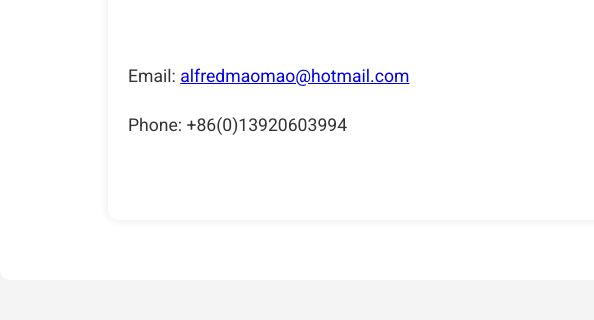
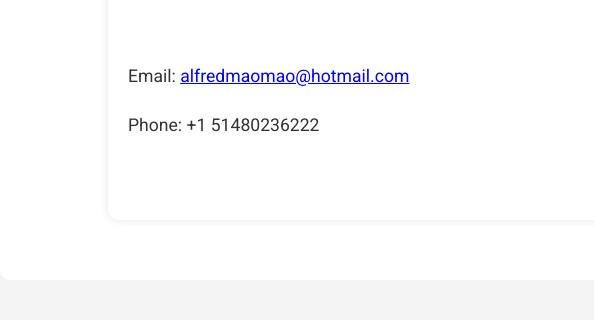
Before and after one commit to alfredmaomao/pengyang.github.io, a plain HTML site: page index.html in a window 1280 px wide. Shown: the part 2623-2943 px from the top of the page, 0-594 px from the left. Drawn offline with Linux system fonts and the light colour scheme.

Commit message:
Update index.html

```diff
--- a/index.html
+++ b/index.html
@@ -83,7 +83,7 @@
             <div class="container">
                 <h2>Contact</h2>
                 <p>Email: <a href="mailto:alfredmaomao@hotmail.com">alfredmaomao@hotmail.com</a></p>
-                <p>Phone: +86(0)13920603994</p>
+                <p>Phone: +1 51480236222</p>
                 <div class="social-icons">
                     <a href="https://www.linkedin.com/" target="_blank"><i class="fab fa-linkedin"></i></a>
                     <a href="https://github.com/" target="_blank"><i class="fab fa-github"></i></a>
```
